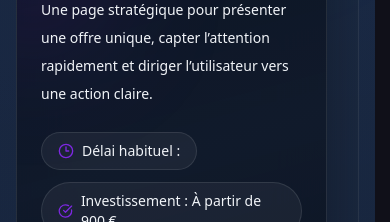
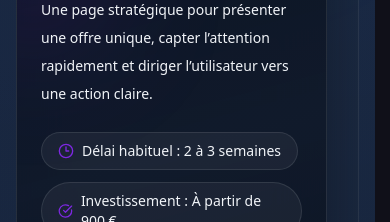
Before and after one commit to stephanievanoverberghe/alchimiste-creations-studio, a Next.js app: page / in a window 390 px wide. Shown: the part 3640-3862 px from the top of the page. Built offline with nearby package versions, Linux system fonts and the light colour scheme.

Commit message:
fix: MobileSwippe

```diff
--- a/src/components/ui/MobileSwipeServiceCards.tsx
+++ b/src/components/ui/MobileSwipeServiceCards.tsx
@@ -164,6 +164,7 @@ export function MobileSwipeServiceCards({
                   <span className="inline-flex items-center gap-2 rounded-full border border-white/10 bg-white/5 px-4 py-2 text-sm text-foreground/90">
                     <Clock3 className="h-4 w-4 text-primary" />
                     {timelineLabel ? `${timelineLabel} : ` : null}
+                    {activeItem.timeline}
                   </span>
 
                   <span className="inline-flex items-center gap-2 rounded-full border border-white/10 bg-white/5 px-4 py-2 text-sm text-foreground/90">
```
